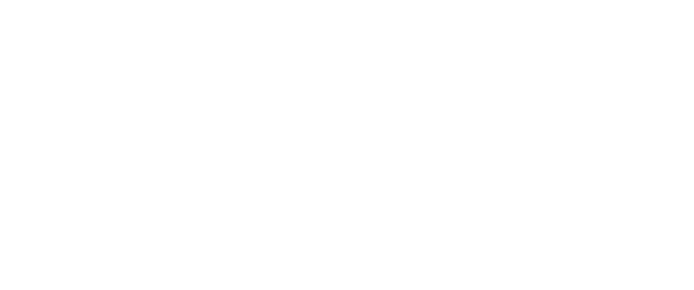
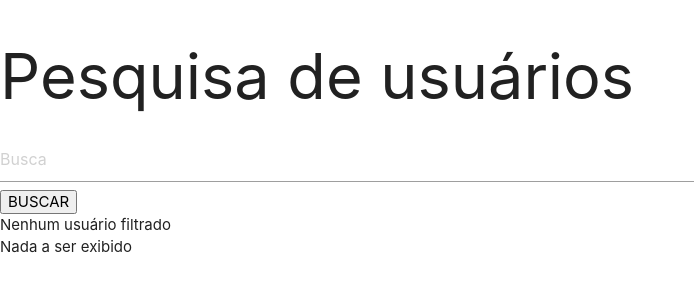
Before and after one commit to jessicaperuggia/pesquisaDeUsuarios, a plain HTML site: page index.html in a window 1280 px wide. Shown: the whole page, without its empty margins (0-694 px from the left). Drawn offline with nearby package versions, Linux system fonts and the light colour scheme.

Commit message:
create HTML

```diff
--- a/index.html
+++ b/index.html
@@ -11,9 +11,14 @@
 </head>
 
 <body>
-
-    <div>
-
+    <h1>Pesquisa de usuários</h1>
+    <div id="search-container">
+        <input id="search-input" type="search" placeholder="Busca">
+        <button id="search-button">BUSCAR</button>
+    </div>
+    <div id="user-container">
+        <div id="user-data">Nenhum usuário filtrado</div>
+        <div id="user-details">Nada a ser exibido</div>
     </div>
 
     <script src="./js/script.js"></script>
```
